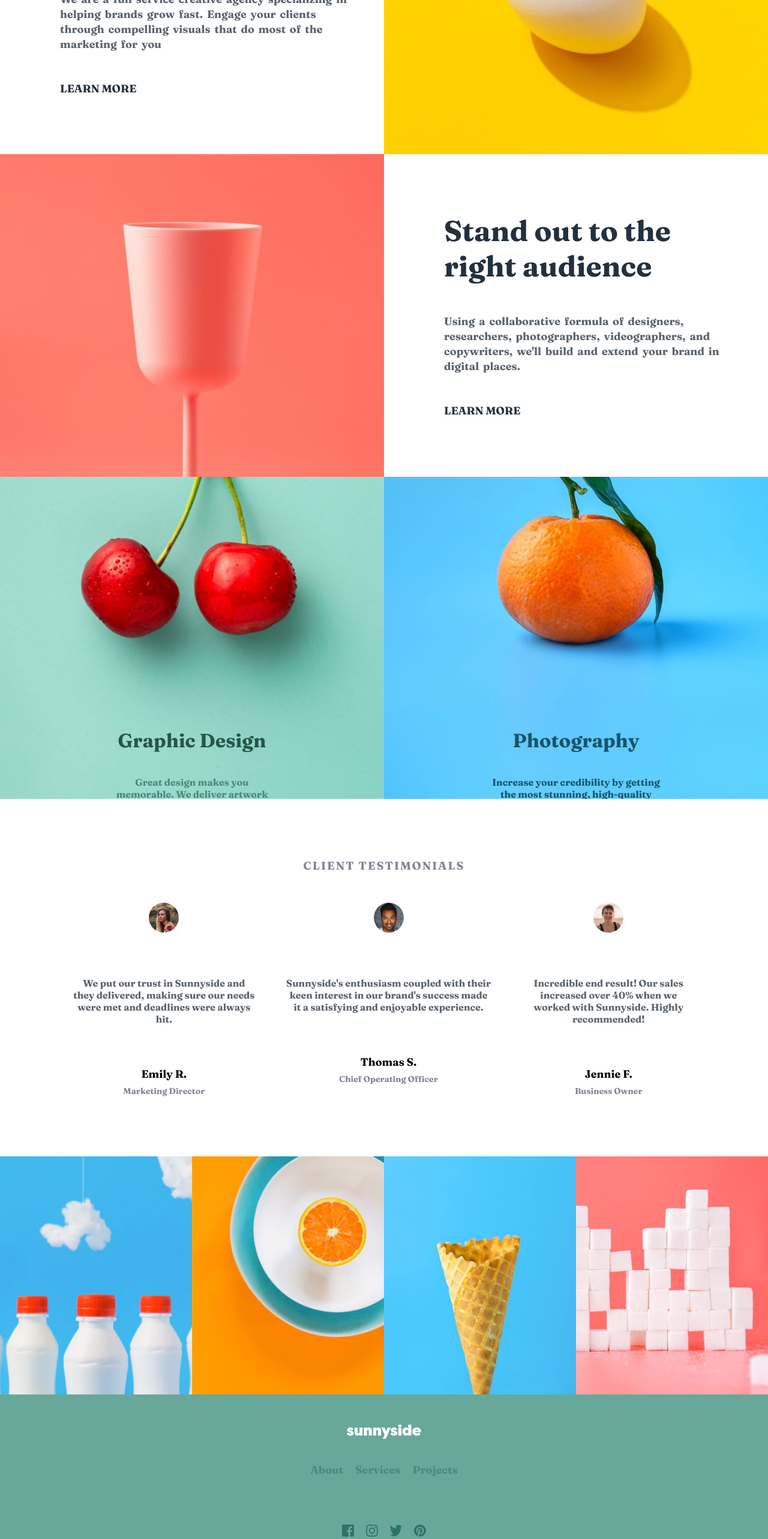
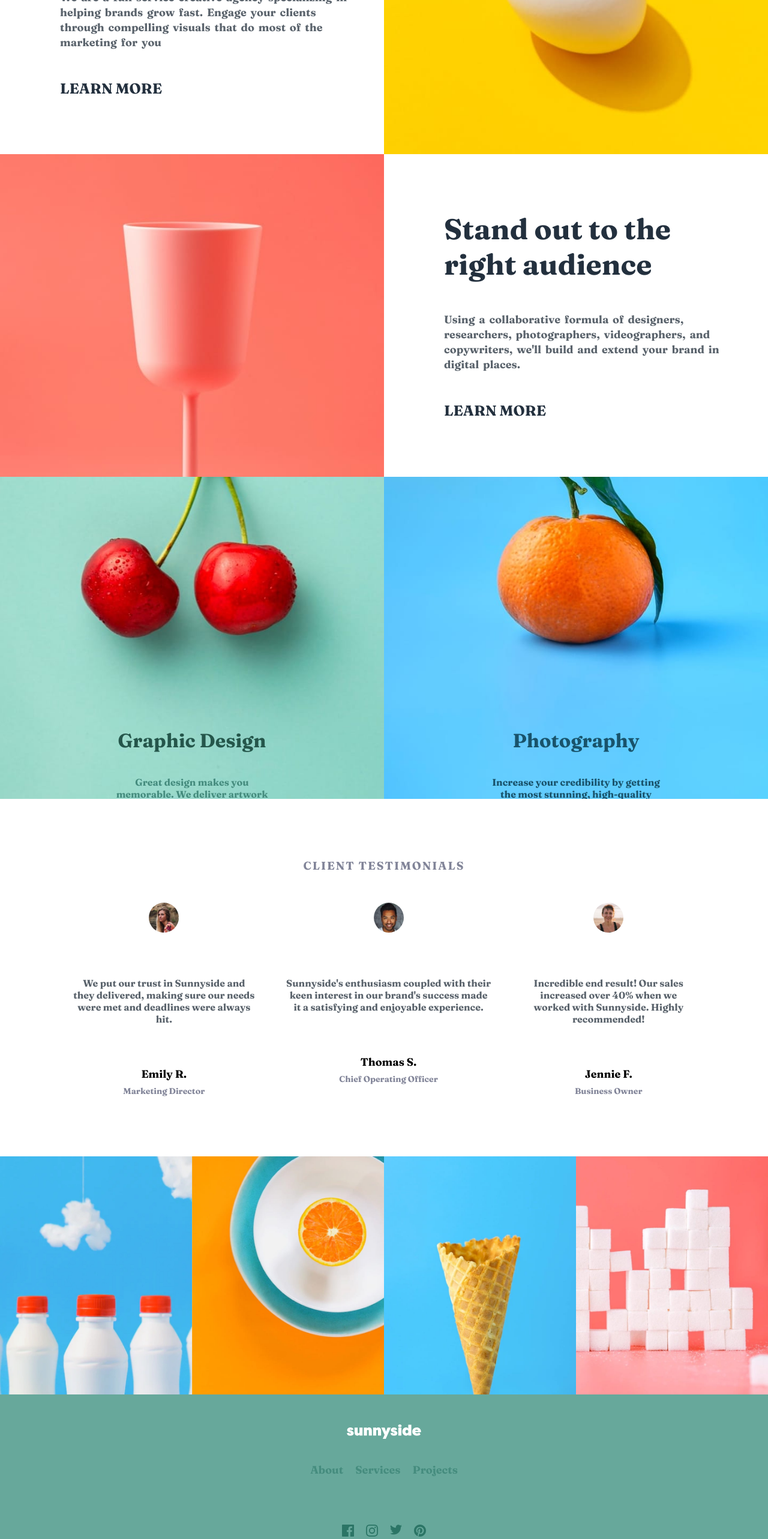
Before and after one commit to horpemee/Sunny-side-landing-page, a React (Create React App) app: page / in a window 1280 px wide. Shown: the part 1080-3646 px from the top of the page at 60% size. Built offline with nearby package versions, Linux system fonts and the light colour scheme; a web font is replaced by a local one.

Commit message:
set color for social icons on hover

```diff
--- a/src/component/footer/Footer.jsx
+++ b/src/component/footer/Footer.jsx
@@ -1,10 +1,6 @@
 import React from "react";
 import "./footer.scss";
 import logo from "../../component/footer/images/logo.svg";
-import facebook from "../../component/footer/images/icon-facebook.svg";
-import instagram from "../../component/footer/images/icon-instagram.svg";
-import pinterest from "../../component/footer/images/icon-pinterest.svg";
-import twitter from "../../component/footer/images/icon-twitter.svg";
 
 const Footer = () => {
   return (
@@ -23,11 +19,59 @@
         </li>
       </ul>
 
-      <div className="links social-logos">
-        <img src={facebook} alt="facebook" className="icon" />
-        <img src={instagram} alt="instagram" className="icon" />
-        <img src={twitter} alt="twitter" className="icon" />
-        <img src={pinterest} alt="pinterest" className="icon" />
+      <div className="links icon-container">
+        <svg
+          class="icon"
+          width="20"
+          height="20"
+          xmlns="http://www.w3.org/2000/svg"
+        >
+          <path
+            class="icon"
+            d="M18.896 0H1.104C.494 0 0 .494 0 1.104v17.793C0 19.506.494 20 1.104 20h9.58v-7.745H8.076V9.237h2.606V7.01c0-2.583 1.578-3.99 3.883-3.99 1.104 0 2.052.082 2.329.119v2.7h-1.598c-1.254 0-1.496.597-1.496 1.47v1.928h2.989l-.39 3.018h-2.6V20h5.098c.608 0 1.102-.494 1.102-1.104V1.104C20 .494 19.506 0 18.896 0z"
+            fill="#2C7566"
+            fill-rule="nonzero"
+          />
+        </svg>
+        <svg
+          class="icon"
+          width="20"
+          height="20"
+          xmlns="http://www.w3.org/2000/svg"
+        >
+          <path
+            class="icon"
+            d="M10 1.802c2.67 0 2.987.01 4.042.059 2.71.123 3.975 1.409 4.099 4.099.048 1.054.057 1.37.057 4.04 0 2.672-.01 2.988-.057 4.042-.124 2.687-1.387 3.975-4.1 4.099-1.054.048-1.37.058-4.041.058-2.67 0-2.987-.01-4.04-.058-2.718-.124-3.977-1.416-4.1-4.1-.048-1.054-.058-1.37-.058-4.041 0-2.67.01-2.986.058-4.04.124-2.69 1.387-3.977 4.1-4.1 1.054-.048 1.37-.058 4.04-.058zM10 0C7.284 0 6.944.012 5.877.06 2.246.227.227 2.242.061 5.877.01 6.944 0 7.284 0 10s.012 3.057.06 4.123c.167 3.632 2.182 5.65 5.817 5.817 1.067.048 1.407.06 4.123.06s3.057-.012 4.123-.06c3.629-.167 5.652-2.182 5.816-5.817.05-1.066.061-1.407.061-4.123s-.012-3.056-.06-4.122C19.777 2.249 17.76.228 14.124.06 13.057.01 12.716 0 10 0zm0 4.865a5.135 5.135 0 100 10.27 5.135 5.135 0 000-10.27zm0 8.468a3.333 3.333 0 110-6.666 3.333 3.333 0 010 6.666zm5.338-9.87a1.2 1.2 0 100 2.4 1.2 1.2 0 000-2.4z"
+            fill="#2C7566"
+            fill-rule="nonzero"
+          />
+        </svg>
+        <svg
+          class="icon"
+          width="20"
+          height="17"
+          xmlns="http://www.w3.org/2000/svg"
+        >
+          <path
+            class="icon"
+            d="M20 2.172a8.192 8.192 0 01-2.357.646 4.11 4.11 0 001.805-2.27 8.22 8.22 0 01-2.606.996A4.096 4.096 0 0013.847.248c-2.65 0-4.596 2.472-3.998 5.037A11.648 11.648 0 011.392 1a4.109 4.109 0 001.27 5.478 4.086 4.086 0 01-1.858-.513c-.045 1.9 1.318 3.679 3.291 4.075a4.113 4.113 0 01-1.853.07 4.106 4.106 0 003.833 2.849A8.25 8.25 0 010 14.658a11.616 11.616 0 006.29 1.843c7.618 0 11.923-6.434 11.663-12.205A8.354 8.354 0 0020 2.172z"
+            fill="#2C7566"
+            fill-rule="nonzero"
+          />
+        </svg>
+        <svg
+          class="icon"
+          width="20"
+          height="20"
+          xmlns="http://www.w3.org/2000/svg"
+        >
+          <path
+            class="icon"
+            d="M10 0C4.477 0 0 4.477 0 10c0 4.237 2.636 7.855 6.356 9.312-.088-.791-.167-2.005.035-2.868.181-.78 1.172-4.97 1.172-4.97s-.299-.6-.299-1.486c0-1.39.806-2.428 1.81-2.428.852 0 1.264.64 1.264 1.408 0 .858-.546 2.14-.828 3.33-.236.995.5 1.807 1.48 1.807 1.778 0 3.144-1.874 3.144-4.58 0-2.393-1.72-4.068-4.176-4.068-2.845 0-4.516 2.135-4.516 4.34 0 .859.331 1.781.745 2.281a.3.3 0 01.069.288l-.278 1.133c-.044.183-.145.223-.335.134-1.249-.581-2.03-2.407-2.03-3.874 0-3.154 2.292-6.052 6.608-6.052 3.469 0 6.165 2.473 6.165 5.776 0 3.447-2.173 6.22-5.19 6.22-1.013 0-1.965-.525-2.291-1.148l-.623 2.378c-.226.869-.835 1.958-1.244 2.621.937.29 1.931.446 2.962.446 5.523 0 10-4.477 10-10S15.523 0 10 0z"
+            fill="#2C7566"
+            fill-rule="nonzero"
+          />
+        </svg>
       </div>
     </div>
   );
--- a/src/component/footer/footer.scss
+++ b/src/component/footer/footer.scss
@@ -29,19 +29,11 @@
     }
   }
 
-  .social-logos {
+  .icon-container {
     cursor: pointer;
 
-    .social-logos:hover {
-      fill: var(--White);
+    .icon :hover {
+      fill: white;
     }
   }
-  .icon {
-    color: "#2C7566";
-  }
-  .icon:hover {
-    fill: white;
-    // color: red;
-    // background-color: white;
-  }
 }
--- a/src/component/section/section.scss
+++ b/src/component/section/section.scss
@@ -56,9 +56,10 @@
           margin: 30px 0;
         }
       }
-      a {
-        border-radius: 10px;
-        font-size: 18px;
+      .learn,
+      .stand {
+        font-weight: bolder;
+        font-size: 1.5rem;
         text-decoration: none;
         text-transform: uppercase;
         color: var(--Very-dark-desaturated-blue);
--- a/src/component/testimonials/Testimonials.jsx
+++ b/src/component/testimonials/Testimonials.jsx
@@ -1,4 +1,4 @@
-import React, { useEffect, useState } from "react";
+import React, { useState } from "react";
 import emily from "../testimonials/logos/image-emily.jpg";
 import Thomas from "../testimonials/logos/image-thomas.jpg";
 import Jenny from "../testimonials/logos/image-jennie.jpg";
```
Also changed, not shown: src/component/footer/images/icon-twitter.svg.
